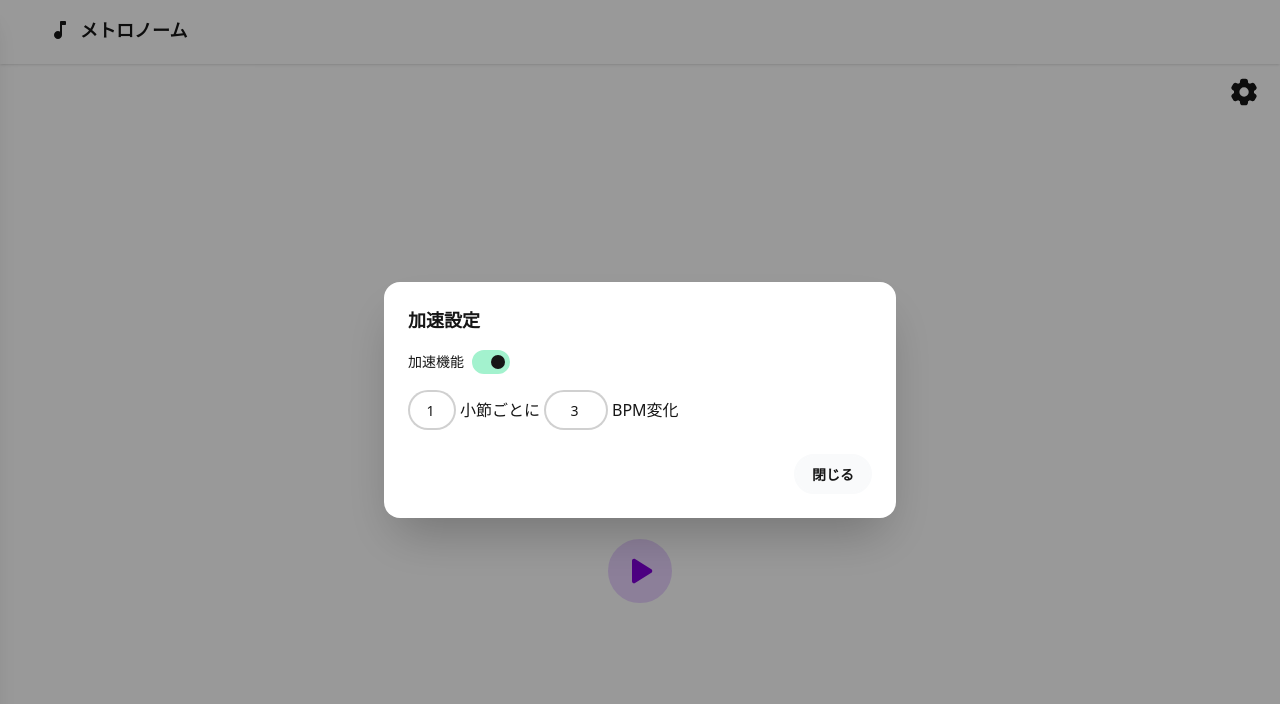
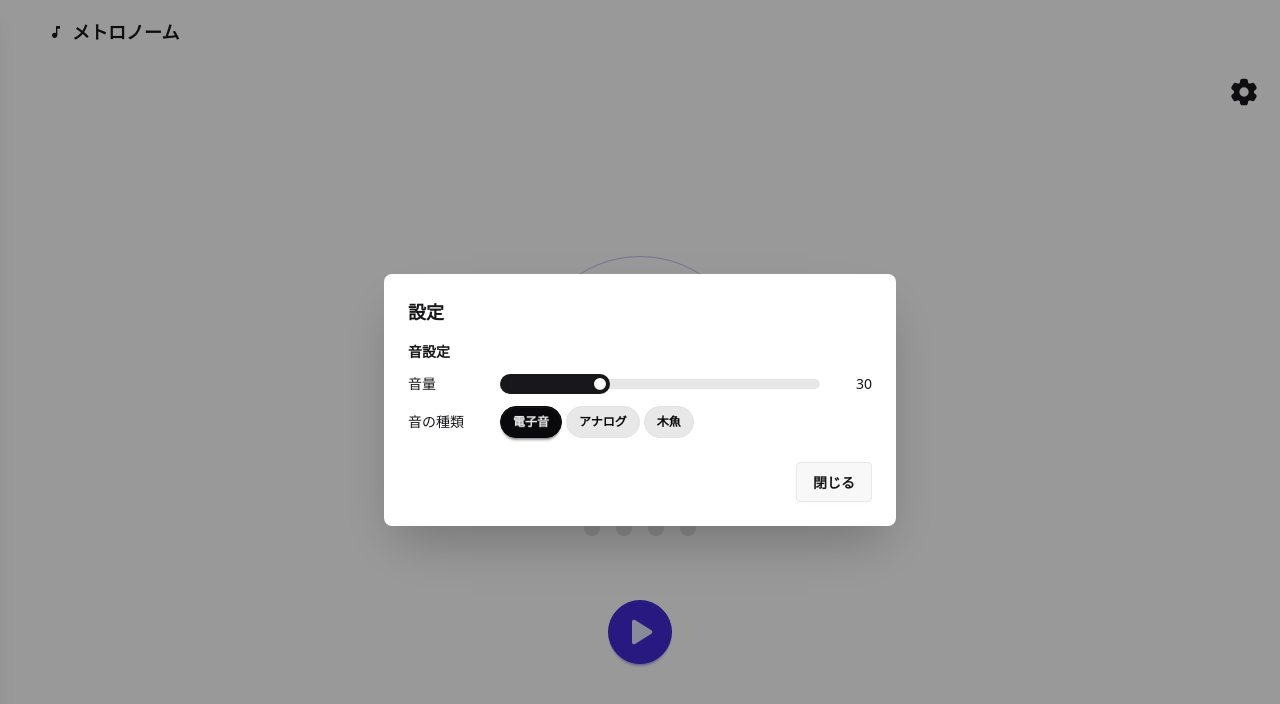
Before and after one commit to ashcolor/music-tools, a React (Vite) app: page / in a window 1280 px wide. Both pictures are taken after a click on the button 1244 px from the left and 92 px from the top of the page. Shown: the top 704 px of the page. Built offline with nearby package versions, Linux system fonts and the light colour scheme; some icons are missing.

Commit message:
chg: UI改善

```diff
--- a/src/App.tsx
+++ b/src/App.tsx
@@ -6,7 +6,7 @@ import { MetronomeProvider } from "./contexts/MetronomeContext";
 export default function App() {
   return (
     <MetronomeProvider>
-      <div className="min-h-screen bg-white flex flex-col">
+      <div className="min-h-screen bg-base-100 flex flex-col">
         <Header />
         <AccelerationToggle />
         <div className="flex-1 flex items-center justify-center">
--- a/src/assets/main.css
+++ b/src/assets/main.css
@@ -1,6 +1,16 @@
 @import "tailwindcss";
 @plugin "daisyui" {
-  themes: pastel;
+  themes: light --default, dark --prefersdark;
+}
+
+input[type="number"]::-webkit-inner-spin-button,
+input[type="number"]::-webkit-outer-spin-button {
+  -webkit-appearance: none;
+  margin: 0;
+}
+input[type="number"] {
+  -moz-appearance: textfield;
+  appearance: textfield;
 }
 
 .beat-pulse {
--- a/src/components/AccelerationToggle.tsx
+++ b/src/components/AccelerationToggle.tsx
@@ -1,8 +1,13 @@
 import { useRef } from "react";
 import { Icon } from "@iconify/react";
 import { useMetronome } from "@/contexts/MetronomeContext";
-import AccelerationIntervalInput from "./AccelerationIntervalInput";
-import AccelerationStepInput from "./AccelerationStepInput";
+import type { SoundType } from "@/contexts/MetronomeContext";
+
+const SOUND_TYPES: { value: SoundType; label: string }[] = [
+  { value: "electronic", label: "電子音" },
+  { value: "analog", label: "アナログ" },
+  { value: "woodfish", label: "木魚" },
+];
 
 export default function AccelerationToggle() {
   const { state, actions } = useMetronome();
@@ -14,40 +19,50 @@ export default function AccelerationToggle() {
         type="button"
         className="btn btn-ghost btn-square"
         onClick={() => modalRef.current?.showModal()}
-        aria-label="加速設定"
+        aria-label="設定"
       >
         <Icon icon="material-symbols:settings-rounded" width="32" height="32" />
       </button>
 
       <dialog ref={modalRef} className="modal">
         <div className="modal-box">
-          <h3 className="font-bold text-lg mb-4">加速設定</h3>
-          <div className="flex flex-col gap-4">
-            <div className="flex flex-row items-center gap-2">
-              <label className="label-text text-sm whitespace-nowrap">加速機能</label>
-              <input
-                type="checkbox"
-                className="toggle border-base-300 bg-base-300 checked:border-accent checked:bg-accent"
-                checked={state.accelerationEnabled}
-                onChange={(e) => actions.setAccelerationEnabled(e.target.checked)}
-              />
-            </div>
+          <h3 className="font-bold text-lg mb-4">設定</h3>
 
-            {state.accelerationEnabled && (
-              <div className="flex flex-row flex-wrap gap-1 items-center">
-                <AccelerationIntervalInput
-                  value={state.accelerationInterval}
-                  onChange={actions.setAccelerationInterval}
+          <div className="flex flex-col gap-6">
+            <section className="flex flex-col gap-3">
+              <h4 className="font-bold text-sm">音設定</h4>
+              <div className="flex flex-row items-center gap-3">
+                <label className="label-text text-sm whitespace-nowrap w-20">音量</label>
+                <input
+                  type="range"
+                  min={0}
+                  max={1}
+                  step={0.01}
+                  value={state.volume}
+                  onChange={(e) => actions.setVolume(Number(e.target.value))}
+                  className="range range-sm flex-1"
                 />
-                <span className="shrink-0">小節ごとに</span>
-                <AccelerationStepInput
-                  value={state.accelerationStep}
-                  onChange={actions.setAccelerationStep}
-                />
-                <span className="shrink-0">BPM変化</span>
+                <span className="text-sm w-10 text-right">{Math.round(state.volume * 100)}</span>
               </div>
-            )}
+              <div className="flex flex-row items-center gap-3">
+                <label className="label-text text-sm whitespace-nowrap w-20">音の種類</label>
+                <div className="flex flex-row gap-1 flex-wrap">
+                  {SOUND_TYPES.map(({ value, label }) => (
+                    <button
+                      key={value}
+                      type="button"
+                      className={`btn btn-sm rounded-full btn-neutral ${state.soundType !== value ? "btn-soft" : ""}`}
+                      onClick={() => actions.setSoundType(value)}
+                    >
+                      {label}
+                    </button>
+                  ))}
+                </div>
+              </div>
+            </section>
+
           </div>
+
           <div className="modal-action">
             <form method="dialog">
               <button className="btn">閉じる</button>
--- a/src/components/BPMInput.tsx
+++ b/src/components/BPMInput.tsx
@@ -14,7 +14,7 @@ export default function BPMInput({ value, onChange }: Props) {
       max={MAX_BPM}
       value={value}
       onChange={(e) => onChange(Number(e.target.value))}
-      className="input input-ghost input-lg w-16 md:w-24 px-1 text-center text-lg md:text-xl font-mono text-primary-content focus:text-primary-content focus:outline-none"
+      className="input input-ghost input-lg w-16 md:w-24 px-1 text-center text-lg md:text-xl font-mono text-primary focus:text-primary focus:outline-none"
     />
   );
 }
--- a/src/components/BeatsDots.tsx
+++ b/src/components/BeatsDots.tsx
@@ -24,7 +24,7 @@ export default function BeatsDots({ beatsPerMeasure = 1, currentBeat = 1, onClic
     <div className="flex justify-center">
       <button
         type="button"
-        className="flex items-center gap-4 cursor-pointer px-6 py-4"
+        className="flex items-center gap-4 cursor-pointer px-6 py-4 rounded-lg hover:bg-base-200 transition-colors"
         onClick={onClick}
       >
         {beats.map((beat) => (
--- a/src/components/Header.tsx
+++ b/src/components/Header.tsx
@@ -1,14 +1,17 @@
 import { useState } from "react";
 import { Icon } from "@iconify/react";
+import { useMetronome } from "@/contexts/MetronomeContext";
 
 const BRAND_TEXT = "メトロノーム";
 
 export default function Header() {
   const [open, setOpen] = useState(false);
+  const { state, actions } = useMetronome();
+  const isDark = state.theme === "dark";
 
   return (
     <>
-      <header className="navbar bg-base-100 sticky top-0 z-30 shadow-sm">
+      <header className="navbar bg-base-100 sticky top-0 z-30">
         <div className="flex-none">
           <button
             type="button"
@@ -21,7 +24,7 @@ export default function Header() {
         </div>
         <div className="flex-1">
           <span className="inline-flex items-center gap-2 text-lg font-bold">
-            <Icon icon="material-symbols:music-note-rounded" className="size-6" aria-hidden />
+            <Icon icon="material-symbols:music-note-rounded" className="size-4" aria-hidden />
             <span>{BRAND_TEXT}</span>
           </span>
         </div>
@@ -32,9 +35,21 @@ export default function Header() {
       <div
         className={`bg-base-100 fixed top-0 left-0 z-50 flex h-full w-64 flex-col shadow-xl transition-transform duration-200 ${open ? "translate-x-0" : "-translate-x-full"}`}
       >
-        <div className="flex items-center gap-2 px-4 py-3">
+        <div className="border-base-300 flex items-center gap-2 border-b px-4 py-3">
           <Icon icon="material-symbols:music-note-rounded" className="size-6" aria-hidden />
           <span className="text-lg font-bold">{BRAND_TEXT}</span>
+          <button
+            type="button"
+            className="btn btn-square btn-ghost btn-sm ml-auto"
+            onClick={() => actions.setTheme(isDark ? "light" : "dark")}
+            aria-label={isDark ? "ライトモードに切り替え" : "ダークモードに切り替え"}
+          >
+            {isDark ? (
+              <Icon icon="bi:moon" className="size-5" />
+            ) : (
+              <Icon icon="bi:sun" className="size-5" />
+            )}
+          </button>
         </div>
       </div>
     </>
--- a/src/components/MetronomeApp.tsx
+++ b/src/components/MetronomeApp.tsx
@@ -1,13 +1,14 @@
 import { useRef } from "react";
 import { Icon } from "@iconify/react";
 import { useMetronome } from "@/contexts/MetronomeContext";
-import BPMInput from "./BPMInput";
 import BeatsInput from "./BeatsInput";
 import BeatsDots from "./BeatsDots";
+import TempoEditor from "./TempoEditor";
 
 export default function MetronomeApp() {
   const { state, actions } = useMetronome();
   const beatsModalRef = useRef<HTMLDialogElement>(null);
+  const bpmModalRef = useRef<HTMLDialogElement>(null);
 
   const playbackButtons = (
     <>
@@ -43,31 +44,46 @@ export default function MetronomeApp() {
         <div className="flex flex-row items-center justify-center gap-2 md:gap-4">
           {state.accelerationEnabled && (
             <>
-              <BPMInput
-                value={state.accelerationStartBpm}
-                onChange={actions.setAccelerationStartBpm}
+              <button
+                type="button"
+                className="text-lg md:text-xl font-mono text-primary px-2 py-1 rounded hover:bg-base-200 transition-colors"
+                onClick={() => bpmModalRef.current?.showModal()}
+              >
+                {state.accelerationStartBpm}
+              </button>
+              <Icon
+                icon="material-symbols:double-arrow-rounded"
+                width="24"
+                height="24"
+                className="text-base-content/50"
               />
-              <Icon icon="material-symbols:double-arrow-rounded" width="24" height="24" />
             </>
           )}
-          <div className="text-center">
-            <input
-              type="number"
-              min={0}
-              max={600}
-              className="input input-ghost text-5xl md:text-6xl font-mono font-bold text-primary-content focus:text-primary-content text-center w-32 md:w-40 h-auto p-0 focus:outline-none focus:bg-transparent"
-              value={state.bpm}
-              onChange={(e) => actions.setBpm(Number(e.target.value))}
-            />
-            <div className="text-lg text-neutral">BPM</div>
-          </div>
+          <button
+            type="button"
+            className="rounded-full border border-primary/30 w-48 h-48 md:w-56 md:h-56 flex flex-col items-center justify-center shrink-0 hover:bg-base-200 transition-colors cursor-pointer"
+            onClick={() => bpmModalRef.current?.showModal()}
+          >
+            <span className="text-5xl md:text-6xl font-mono font-bold text-primary">
+              {state.bpm}
+            </span>
+            <span className="text-lg text-base-content/50">BPM</span>
+          </button>
           {state.accelerationEnabled && (
             <>
-              <Icon icon="material-symbols:double-arrow-rounded" width="24" height="24" />
-              <BPMInput
-                value={state.accelerationTargetBpm}
-                onChange={actions.setAccelerationTargetBpm}
+              <Icon
+                icon="material-symbols:double-arrow-rounded"
+                width="24"
+                height="24"
+                className="text-base-content/50"
               />
+              <button
+                type="button"
+                className="text-lg md:text-xl font-mono text-primary px-2 py-1 rounded hover:bg-base-200 transition-colors"
+                onClick={() => bpmModalRef.current?.showModal()}
+              >
+                {state.accelerationTargetBpm}
+              </button>
             </>
           )}
         </div>
@@ -84,6 +100,21 @@ export default function MetronomeApp() {
       <div className="md:hidden fixed bottom-0 inset-x-0 bg-base-100 border-t border-base-300 flex justify-center gap-4 py-3 z-20">
         {playbackButtons}
       </div>
+
+      <dialog ref={bpmModalRef} className="modal">
+        <div className="modal-box">
+          <h3 className="font-bold text-lg mb-4">テンポ</h3>
+          <TempoEditor />
+          <div className="modal-action">
+            <form method="dialog">
+              <button className="btn">閉じる</button>
+            </form>
+          </div>
+        </div>
+        <form method="dialog" className="modal-backdrop">
+          <button>close</button>
+        </form>
+      </dialog>
 
       <dialog ref={beatsModalRef} className="modal">
         <div className="modal-box">
--- /dev/null
+++ b/src/components/TempoEditor.tsx
@@ -0,0 +1,145 @@
+import { useRef } from "react";
+import { useMetronome } from "@/contexts/MetronomeContext";
+import BPMInput from "./BPMInput";
+import AccelerationIntervalInput from "./AccelerationIntervalInput";
+import AccelerationStepInput from "./AccelerationStepInput";
+
+const MIN_BPM = 0;
+const MAX_BPM = 600;
+
+const STEP_BUTTONS = [-10, -1, +1, +10];
+const TAP_RESET_MS = 2000;
+const TAP_MAX_SAMPLES = 8;
+
+function BpmStepperRow({
+  label,
+  value,
+  onChange,
+}: {
+  label: string;
+  value: number;
+  onChange: (n: number) => void;
+}) {
+  return (
+    <div className="flex flex-col items-center gap-2">
+      <span className="text-sm font-bold">{label}</span>
+      <BPMInput value={value} onChange={onChange} />
+      <div className="flex flex-row gap-1">
+        {STEP_BUTTONS.map((delta) => (
+          <button
+            key={delta}
+            type="button"
+            className={`btn btn-sm btn-soft ${delta > 0 ? "btn-primary" : "btn-error"}`}
+            onClick={() => onChange(value + delta)}
+          >
+            {delta > 0 ? `+${delta}` : delta}
+          </button>
+        ))}
+      </div>
+    </div>
+  );
+}
+
+export default function TempoEditor() {
+  const { state, actions } = useMetronome();
+  const tapsRef = useRef<number[]>([]);
+
+  const handleStep = (delta: number) => {
+    actions.setBpm(state.bpm + delta);
+  };
+
+  const handleTap = () => {
+    const now = performance.now();
+    const taps = tapsRef.current;
+    if (taps.length > 0 && now - taps[taps.length - 1] > TAP_RESET_MS) {
+      taps.length = 0;
+    }
+    taps.push(now);
+    if (taps.length > TAP_MAX_SAMPLES) {
+      taps.splice(0, taps.length - TAP_MAX_SAMPLES);
+    }
+    if (taps.length >= 2) {
+      const intervals = [];
+      for (let i = 1; i < taps.length; i++) {
+        intervals.push(taps[i] - taps[i - 1]);
+      }
+      const avg = intervals.reduce((a, b) => a + b, 0) / intervals.length;
+      const bpm = Math.round(60000 / avg);
+      actions.setBpm(bpm);
+    }
+  };
+
+  return (
+    <div className="flex flex-col gap-6">
+      {!state.accelerationEnabled && (
+        <section className="flex flex-col gap-3 items-center">
+          <input
+            type="number"
+            min={MIN_BPM}
+            max={MAX_BPM}
+            value={state.bpm}
+            onChange={(e) => actions.setBpm(Number(e.target.value))}
+            className="input input-ghost w-40 text-center text-5xl font-mono font-bold text-primary focus:text-primary focus:outline-none h-auto py-2"
+          />
+          <div className="flex flex-row gap-2 justify-center">
+            {STEP_BUTTONS.map((delta) => (
+              <button
+                key={delta}
+                type="button"
+                className={`btn btn-lg text-xl btn-soft ${delta > 0 ? "btn-primary" : "btn-error"}`}
+                onClick={() => handleStep(delta)}
+              >
+                {delta > 0 ? `+${delta}` : delta}
+              </button>
+            ))}
+          </div>
+          <button
+            type="button"
+            className="btn btn-primary w-32"
+            onClick={handleTap}
+          >
+            タップ
+          </button>
+        </section>
+      )}
+
+      <section className="flex flex-col gap-3">
+        <div className="flex flex-row items-center gap-2">
+          <label className="label-text text-sm whitespace-nowrap">加速機能</label>
+          <input
+            type="checkbox"
+            className="toggle border-base-300 bg-base-300 checked:border-accent checked:bg-accent"
+            checked={state.accelerationEnabled}
+            onChange={(e) => actions.setAccelerationEnabled(e.target.checked)}
+          />
+        </div>
+        {state.accelerationEnabled && (
+          <>
+            <BpmStepperRow
+              label="START"
+              value={state.accelerationStartBpm}
+              onChange={actions.setAccelerationStartBpm}
+            />
+            <BpmStepperRow
+              label="GOAL"
+              value={state.accelerationTargetBpm}
+              onChange={actions.setAccelerationTargetBpm}
+            />
+            <div className="flex flex-row flex-wrap gap-1 items-center justify-center">
+              <AccelerationIntervalInput
+                value={state.accelerationInterval}
+                onChange={actions.setAccelerationInterval}
+              />
+              <span className="shrink-0">小節ごとに</span>
+              <AccelerationStepInput
+                value={state.accelerationStep}
+                onChange={actions.setAccelerationStep}
+              />
+              <span className="shrink-0">BPM変化</span>
+            </div>
+          </>
+        )}
+      </section>
+    </div>
+  );
+}
--- a/src/contexts/MetronomeContext.tsx
+++ b/src/contexts/MetronomeContext.tsx
@@ -8,6 +8,9 @@ import {
   useRef,
   type ReactNode,
 } from "react";
+
+export type SoundType = "electronic" | "analog" | "woodfish";
+export type ThemeMode = "light" | "dark";
 
 type State = {
   bpm: number;
@@ -21,6 +24,9 @@ type State = {
   accelerationTargetBpm: number;
   accelerationInterval: number;
   accelerationStep: number;
+  volume: number;
+  soundType: SoundType;
+  theme: ThemeMode;
 };
 
 type Action =
@@ -32,6 +38,9 @@ type Action =
   | { type: "SET_ACCELERATION_STEP"; value: number }
   | { type: "SET_ACCELERATION_ENABLED"; value: boolean }
   | { type: "SET_CURRENT_BEAT"; value: number }
+  | { type: "SET_VOLUME"; value: number }
+  | { type: "SET_SOUND_TYPE"; value: SoundType }
+  | { type: "SET_THEME"; value: ThemeMode }
   | { type: "START_FRESH" }
   | { type: "RESUME" }
   | { type: "PAUSE" }
@@ -68,6 +77,9 @@ const initialState: State = {
   accelerationTargetBpm: 160,
   accelerationInterval: 1,
   accelerationStep: initialAccelerationStep,
+  volume: 0.3,
+  soundType: "electronic",
+  theme: "light",
 };
 
 function reducer(state: State, action: Action): State {
@@ -88,6 +100,12 @@ function reducer(state: State, action: Action): State {
       return { ...state, accelerationEnabled: action.value };
     case "SET_CURRENT_BEAT":
       return { ...state, currentBeat: action.value };
+    case "SET_VOLUME":
+      return { ...state, volume: Math.max(0, Math.min(1, action.value)) };
+    case "SET_SOUND_TYPE":
+      return { ...state, soundType: action.value };
+    case "SET_THEME":
+      return { ...state, theme: action.value };
     case "START_FRESH": {
       const shouldAccelerate =
         state.accelerationEnabled && state.accelerationStartBpm < state.accelerationTargetBpm;
@@ -130,6 +148,9 @@ type Actions = {
   setAccelerationInterval: (n: number) => void;
   setAccelerationStep: (n: number) => void;
   setAccelerationEnabled: (v: boolean) => void;
+  setVolume: (n: number) => void;
+  setSoundType: (v: SoundType) => void;
+  setTheme: (v: ThemeMode) => void;
 };
 
 type ContextValue = {
@@ -157,21 +178,59 @@ export function MetronomeProvider({ children }: { children: ReactNode }) {
   const playClick = useCallback((isAccent = false) => {
     const ctx = audioContextRef.current;
     if (!ctx) return;
+    const { volume, soundType } = stateRef.current;
+    if (volume <= 0) return;
+    const t = ctx.currentTime;
 
-    const oscillator = ctx.createOscillator();
-    const gainNode = ctx.createGain();
+    if (soundType === "analog") {
+      const bufferSize = Math.floor(ctx.sampleRate * 0.05);
+      const buffer = ctx.createBuffer(1, bufferSize, ctx.sampleRate);
+      const data = buffer.getChannelData(0);
+      for (let i = 0; i < bufferSize; i++) data[i] = Math.random() * 2 - 1;
+      const noise = ctx.createBufferSource();
+      noise.buffer = buffer;
+      const filter = ctx.createBiquadFilter();
+      filter.type = "bandpass";
+      filter.frequency.value = isAccent ? 4000 : 2500;
+      filter.Q.value = 5;
+      const gain = ctx.createGain();
+      noise.connect(filter);
+      filter.connect(gain);
+      gain.connect(ctx.destination);
+      gain.gain.setValueAtTime(volume, t);
+      gain.gain.exponentialRampToValueAtTime(0.001, t + 0.05);
+      noise.start(t);
+      noise.stop(t + 0.05);
+      return;
+    }
 
-    oscillator.connect(gainNode);
-    gainNode.connect(ctx.destination);
+    if (soundType === "woodfish") {
+      const osc = ctx.createOscillator();
+      const gain = ctx.createGain();
+      osc.connect(gain);
+      gain.connect(ctx.destination);
+      osc.type = "sine";
+      const startFreq = isAccent ? 500 : 300;
+      const endFreq = isAccent ? 100 : 60;
+      osc.frequency.setValueAtTime(startFreq, t);
+      osc.frequency.exponentialRampToValueAtTime(endFreq, t + 0.15);
+      gain.gain.setValueAtTime(volume, t);
+      gain.gain.exponentialRampToValueAtTime(0.001, t + 0.2);
+      osc.start(t);
+      osc.stop(t + 0.2);
+      return;
+    }
 
-    oscillator.frequency.setValueAtTime(isAccent ? 800 : 400, ctx.currentTime);
-    oscillator.type = "square";
-
-    gainNode.gain.setValueAtTime(0.3, ctx.currentTime);
-    gainNode.gain.exponentialRampToValueAtTime(0.01, ctx.currentTime + 0.1);
-
-    oscillator.start(ctx.currentTime);
-    oscillator.stop(ctx.currentTime + 0.1);
+    const osc = ctx.createOscillator();
+    const gain = ctx.createGain();
+    osc.connect(gain);
+    gain.connect(ctx.destination);
+    osc.frequency.setValueAtTime(isAccent ? 800 : 400, t);
+    osc.type = "square";
+    gain.gain.setValueAtTime(volume, t);
+    gain.gain.exponentialRampToValueAtTime(0.001, t + 0.1);
+    osc.start(t);
+    osc.stop(t + 0.1);
   }, []);
 
   const setBpmRef = useRef<(n: number) => void>(() => {});
@@ -305,6 +364,26 @@ export function MetronomeProvider({ children }: { children: ReactNode }) {
     [syncDispatch],
   );
 
+  const setVolume = useCallback(
+    (n: number) => syncDispatch({ type: "SET_VOLUME", value: n }),
+    [syncDispatch],
+  );
+
+  const setSoundType = useCallback(
+    (v: SoundType) => syncDispatch({ type: "SET_SOUND_TYPE", value: v }),
+    [syncDispatch],
+  );
+
+  const setTheme = useCallback(
+    (v: ThemeMode) => syncDispatch({ type: "SET_THEME", value: v }),
+    [syncDispatch],
+  );
+
+  useEffect(() => {
+    const themeName = state.theme === "dark" ? "dark" : "light";
+    document.documentElement.setAttribute("data-theme", themeName);
+  }, [state.theme]);
+
   useEffect(() => {
     return () => {
       if (intervalIdRef.current !== null) {
@@ -329,6 +408,9 @@ export function MetronomeProvider({ children }: { children: ReactNode }) {
         setAccelerationInterval,
         setAccelerationStep,
         setAccelerationEnabled,
+        setVolume,
+        setSoundType,
+        setTheme,
       },
     }),
     [
@@ -344,6 +426,9 @@ export function MetronomeProvider({ children }: { children: ReactNode }) {
       setAccelerationInterval,
       setAccelerationStep,
       setAccelerationEnabled,
+      setVolume,
+      setSoundType,
+      setTheme,
     ],
   );
 
```
